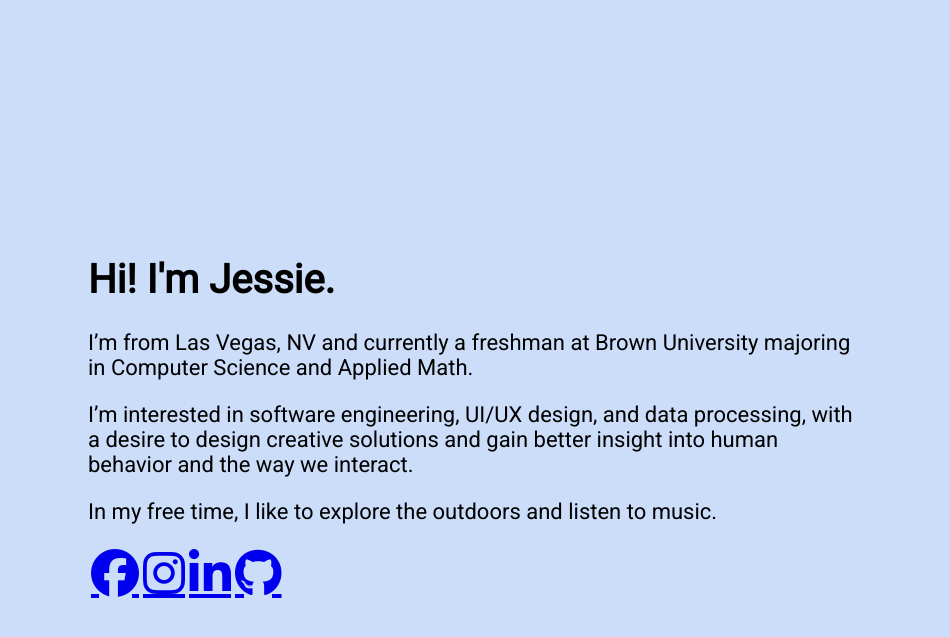
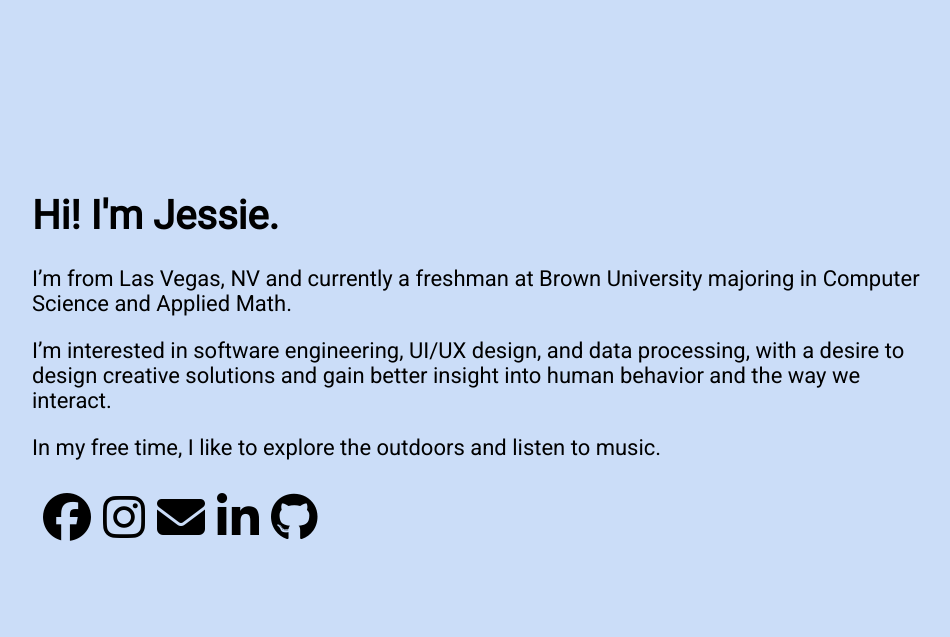
Before and after one commit to jessieyli/jessieyli.github.io, a PHP site: page / in a window 1280 px wide. Shown: the top 637 px of the page, without its empty margins (168-1118 px from the left). Run offline with PHP 8.4, Linux system fonts and the light colour scheme; some libraries are stand-ins or nearby versions.

Commit message:
Add files via upload

```diff
--- a/index.html
+++ b/index.html
@@ -9,14 +9,15 @@
     <link rel="stylesheet" href="https://cdnjs.cloudflare.com/ajax/libs/animate.css/3.7.2/animate.min.css">
     <script src="https://kit.fontawesome.com/1c2af25903.js" crossorigin="anonymous"></script>
     <link rel="stylesheet" href="styles.css">
+
 </head>
 
 <body>
     <div id="loading">
-
+        <div id="spinner"></div>
     </div>
 
-    <div id="center">
+    <div id="center" class="animated slideInDown" style="animation-delay: 1.5s;">
         <h1>Hi! I'm Jessie. </h1>
         <p>
             I’m from Las Vegas, NV and currently a freshman at Brown University
@@ -33,12 +34,16 @@
         </p>
         <table>
             <tr>
-                <td class="icon"><a href="https://www.facebook.com/jessieylii" class="fab fa-facebook fa-3x"></a></td>
-                <td class="icon"><a href="https://www.instagram.com/jawseeli" class="fab fa-instagram fa-3x"></a></td>
-                <td class="icon"><a href="https://www.linkedin.com/in/jessica-li-161b28182/" class="fab fa-linkedin-in fa-3x"></a></td>
-                <td class="icon"><a href="https://github.com/jessieyli" class="fab fa-github fa-3x"></a></td>
+                <td><a class="icon" href="https://www.facebook.com/jessieylii" target="_blank"><i class="fab fa-facebook fa-3x"></i></a></td>
+                <td><a class="icon" href="https://www.instagram.com/jawseeli" target="_blank"><i class="fab fa-instagram fa-3x"></i></a></td>
+                <td><a class="icon" href="mailto: jessica_li2@brown.edu" target="_blank"><i class="fas fa-envelope fa-3x"></i></a></td>
+                <td><a class="icon" href="https://www.linkedin.com/in/jessica-li-161b28182/" target="_blank"><i class="fab fa-linkedin-in fa-3x"></i></a></td>
+                <td><a class="icon" href="https://github.com/jessieyli" target="_blank"><i class="fab fa-github fa-3x"></i></a></td>
             </tr>
         </table>
     </div>
+
+    <script src="https://ajax.googleapis.com/ajax/libs/jquery/3.4.1/jquery.min.js"></script>
+    <script src="script.js"></script>
 </body>
 </html>
--- /dev/null
+++ b/script.js
@@ -0,0 +1,7 @@
+setTimeout(function(){
+    $("#loading").addClass("animated fadeOut");
+    setTimeout(function(){
+        $("#loading").removeClass("animated fadeOut");
+        $("#loading").css("display","none");
+    },1000);
+},1500);
--- a/styles.css
+++ b/styles.css
@@ -1,31 +1,65 @@
 body {
     padding: 0px;
-    margin: 0px;
+    margin-top: 15%;
+    background-color: #CBDDF8;
+    background-size: cover;
     width: 100%;
-    background-color: #CBDDF8;
-
-}
-
-h1 {
-    margin-left: 20%;
-    margin-top: 20%;
-    font-size:40px;
+    height: 100%;
+    overflow: hidden;
     font-family: 'Roboto', sans-serif;
 }
 
+#loading {
+    top: 0;
+    left: 0;
+    width: 100%;
+    height: 100%;
+    position: fixed;
+    background: #CBDDF8;
+    z-index: 999;
+    display: flex;
+    justify-content: center;
+    align-items: center;
+}
+
+#spinner{
+    width: 50px;
+    height: 50px;
+    border: 12px solid #f3f3f3; /* Light grey */
+    border-top: 12px solid #3498db; /* Blue */
+    border-radius: 50%;
+    animation: spin 0.5s infinite linear;
+}
+
+@keyframes spin {
+    0% { transform: rotate(0deg); }
+    100% { transform: rotate(360deg); }
+}
+
+
+h1 {
+    margin-left: 15%;
+    font-size:40px;
+}
+
 p {
-    margin-left: 20%;
-    margin-right: 20%;
+    margin-left: 15%;
+    margin-right: 15%;
     font-size: 22px;
-    font-family: 'Roboto', sans-serif;
 }
 
 table {
-    margin-left: 20%;
-    margin-right:20%;
+    margin-left: 15%;
+    margin-right:15%;
+    border-spacing: 10px;
 }
+
+
 
 .icon {
     color: black;
+}
 
+.icon:hover {
+    color: #3498db;
 }
```
